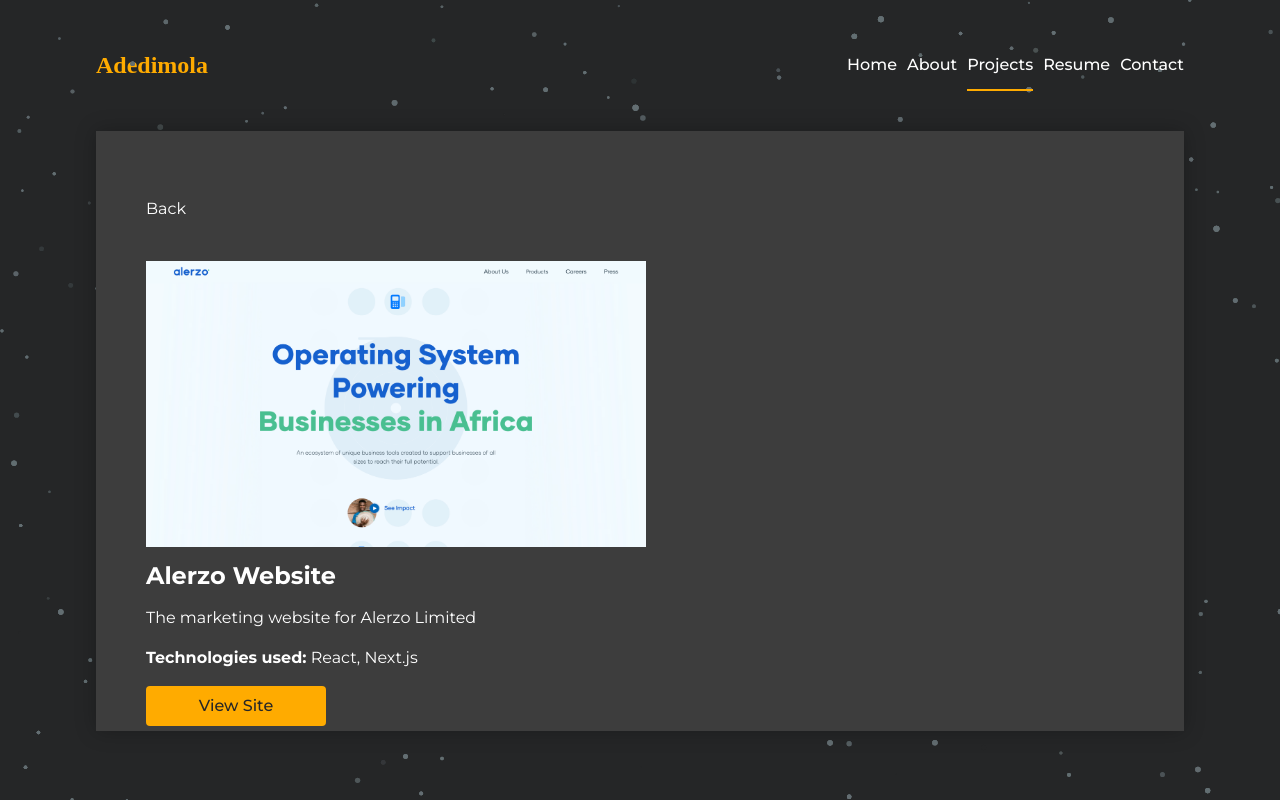
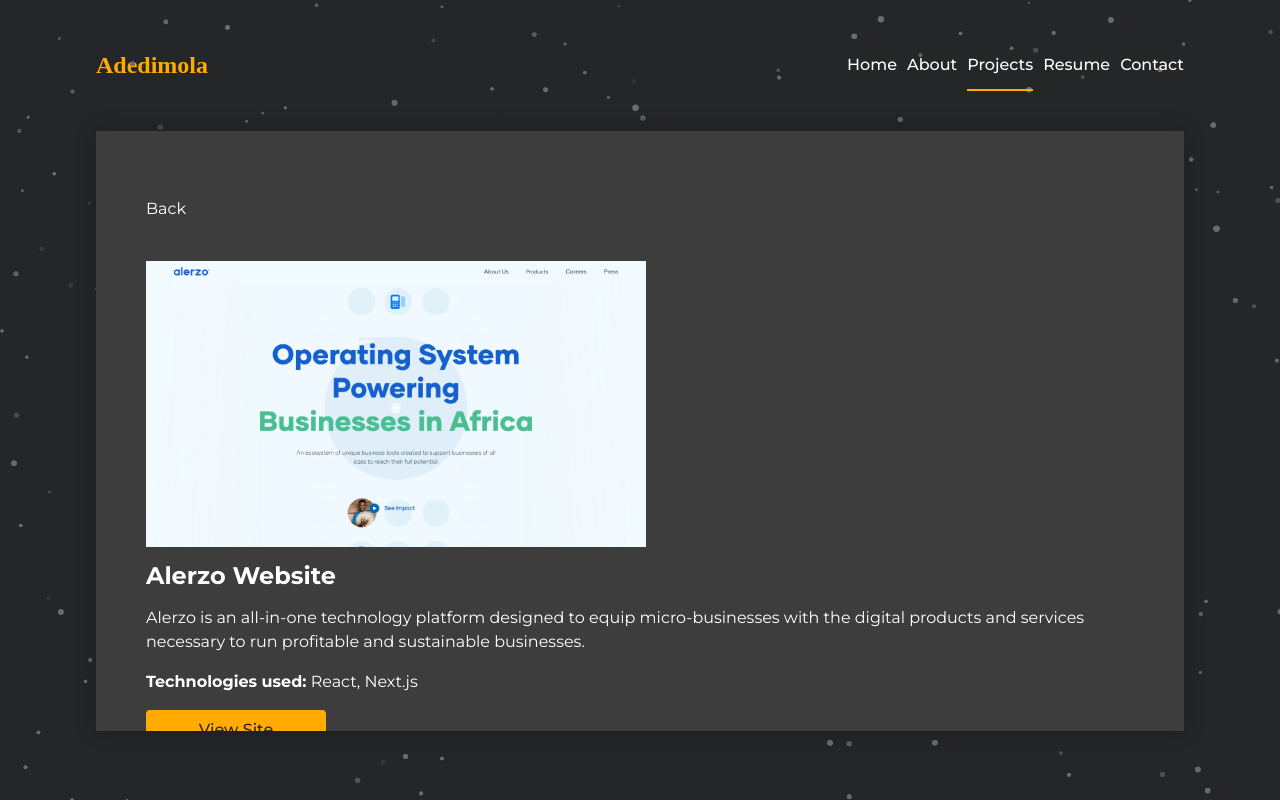
Before and after one commit to dimola7/portfolio-v4, a React (Create React App) app: page /projects/alerzo in a window 1280 px wide. Built offline with nearby package versions, Linux system fonts and the light colour scheme.

Commit message:
added projects

```diff
--- a/src/app/data/projects.ts
+++ b/src/app/data/projects.ts
@@ -21,7 +21,7 @@
     slug: 'veedez',
     url: ' https://veedez.com',
     description:
-      'Veedez is an all in one bookkeeping and inventory tool for retailers and SMEs that allows them to efficiently manage available stock, send invoices, track transactions, and receive insight into their business performance all from their smartphones.',
+      'Veedez is an-all-in one bookkeeping and inventory tool for retailers and SMEs that allows them to efficiently manage available stock, send invoices, track transactions, and receive insight into their business performance all from their smartphones.',
     stacks: 'React, TypeScript, Next.js, GraphQL, Redux.js, React Native',
   },
   {
@@ -30,7 +30,7 @@
     image: alerzoPay,
     slug: 'alerzo-pay',
     url: ' https://alerzopay.com/',
-    description: 'Alerzopay is a payment platform by alerzo.',
+    description: 'Alerzopay is an all-round financial solution that offers ease in making and accepting payment with a user-friendly interface and diverse payment options',
     stacks: 'React, TypeScript, Next.js, React Query, Redux.js',
   },
   {
@@ -39,7 +39,7 @@
     image: alerzo,
     slug: 'alerzo',
     url: ' https://staging.alerzo.com/',
-    description: 'The marketing website for Alerzo Limited ',
+    description: 'Alerzo is an all-in-one technology platform designed to equip micro-businesses with the digital products and services necessary to run profitable and sustainable businesses.',
     stacks: 'React, Next.js',
   },
   {
```
